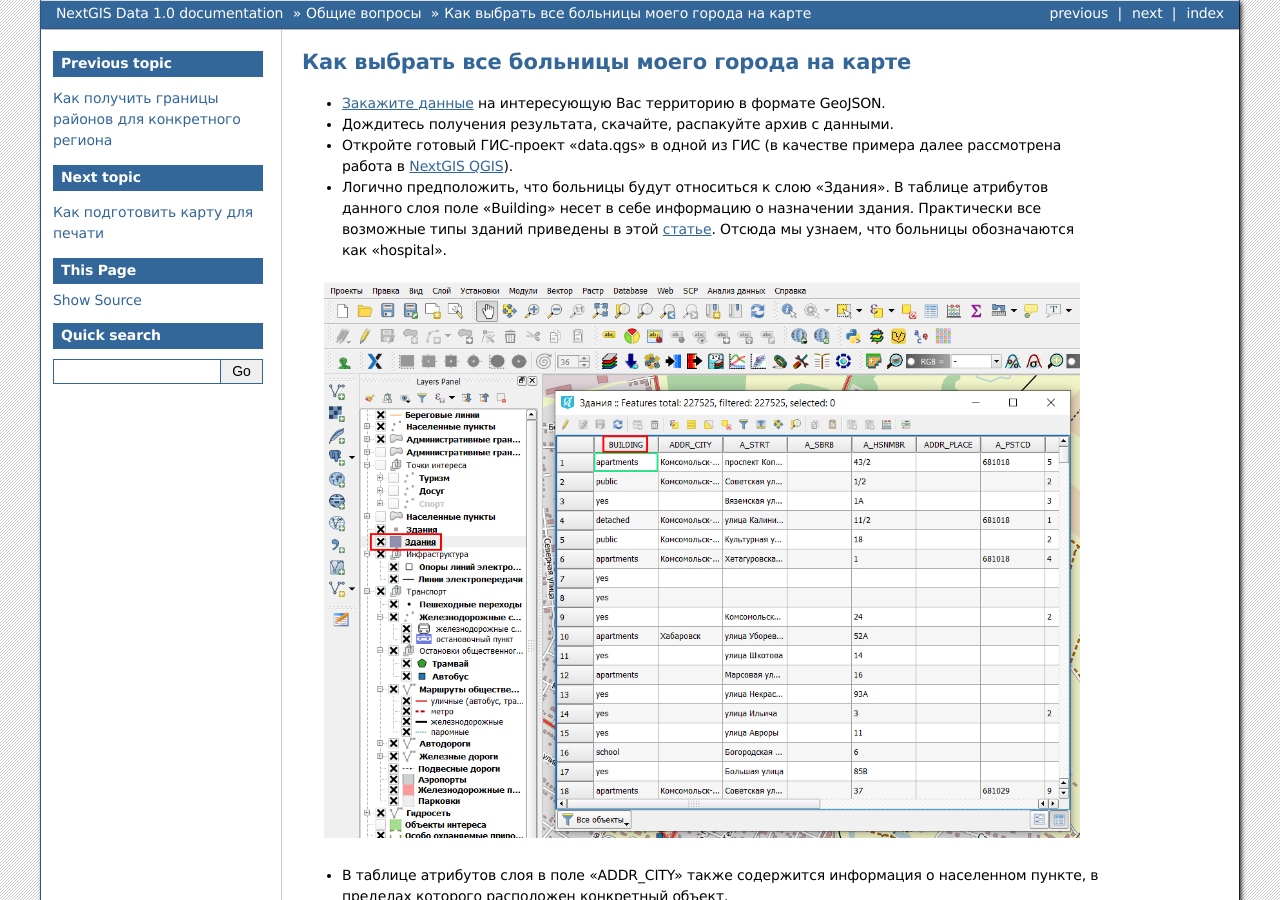
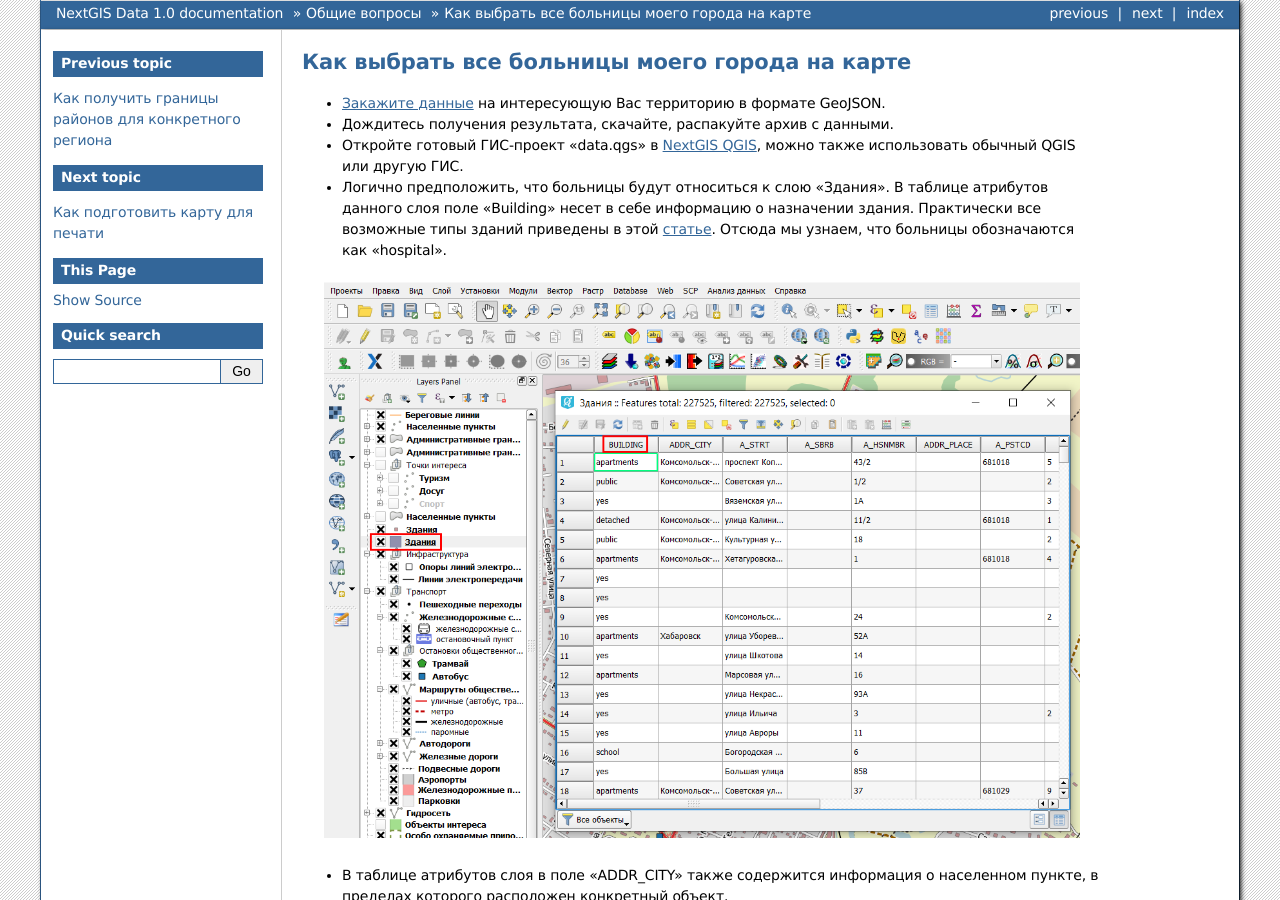
Before and after one commit to nextgis/docs_data, a Sphinx documentation site: the page built from source/hospital.rst, in a window 1280 px wide and 900 px high. Built offline with Sphinx 7.4.7, drawn with Linux system fonts in a browser that asks for light colours; formulas are drawn with MathJax 3; pages that are not in the unit, such as notebooks, are missing from menus.

Commit message:
Update hospital.rst
Policy fix

```diff
--- a/source/hospital.rst
+++ b/source/hospital.rst
@@ -5,7 +5,7 @@
 
 * `Закажите данные <https://data.nextgis.com/ru/>`_ на интересующую Вас территорию в формате GeoJSON.
 * Дождитесь получения результата, скачайте, распакуйте архив с данными.
-* Откройте готовый ГИС-проект «data.qgs» в одной из ГИС (в качестве примера далее рассмотрена работа в `NextGIS QGIS <https://nextgis.ru/nextgis-qgis/>`_).
+* Откройте готовый ГИС-проект «data.qgs» в `NextGIS QGIS <https://nextgis.ru/nextgis-qgis/>`_, можно также использовать обычный QGIS или другую ГИС.
 * Логично предположить, что больницы будут относиться к слою «Здания». В таблице атрибутов данного слоя поле «Building» несет в себе информацию о назначении здания. Практически все возможные типы зданий приведены в этой |location_link|. Отсюда мы узнаем, что больницы обозначаются как «hospital».
 
 .. |location_link| raw:: html
```
